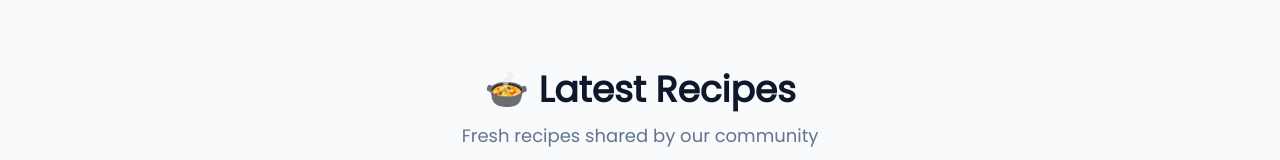
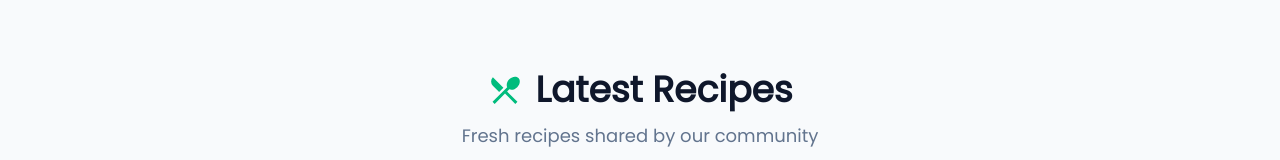
Before and after one commit to Shakti-195/Food-Recipe-Planner, a React (Vite) app in the folder frontend/food-blog-app/: page / in a window 1280 px wide. Shown: the part 693-853 px from the top of the page. Built offline with nearby package versions, Linux system fonts and the light colour scheme; no server answers; a web font is replaced by a local one.

Commit message:
bug fixes

```diff
--- a/frontend/food-blog-app/src/Pages/Home.jsx
+++ b/frontend/food-blog-app/src/Pages/Home.jsx
@@ -83,9 +83,10 @@ export default function Home() {
 
       {/* Section Heading */}
       <div ref={recipeSectionRef} className="text-center my-16">
-        <h2 className="text-4xl font-extrabold text-slate-900">
-          🍲 Latest Recipes
-        </h2>
+        <h2 className="flex items-center justify-center gap-3 text-4xl font-extrabold text-slate-900">
+  <MdRestaurantMenu className="text-emerald-500 text-4xl" />
+  Latest Recipes
+</h2>
 
         <p className="text-slate-500 mt-3 text-lg">
           Fresh recipes shared by our community
--- a/frontend/food-blog-app/src/components/Footer.jsx
+++ b/frontend/food-blog-app/src/components/Footer.jsx
@@ -77,7 +77,7 @@ export default function Footer() {
               {/* Replace with your links */}
 
               <a
-                href="https://github.com/BugHunters195"
+                href="https://github.com/Shakti-195"
                 target="_blank"
                 rel="noreferrer"
                 className="text-2xl text-slate-300 hover:text-emerald-400 transition-all duration-300 hover:-translate-y-1"
@@ -86,7 +86,7 @@ export default function Footer() {
               </a>
 
               <a
-                href="https://linkedin.com"
+                href="https://www.linkedin.com/in/shakti-singh-b9b6ba2a6/"
                 target="_blank"
                 rel="noreferrer"
                 className="text-2xl text-slate-300 hover:text-emerald-400 transition-all duration-300 hover:-translate-y-1"
```
